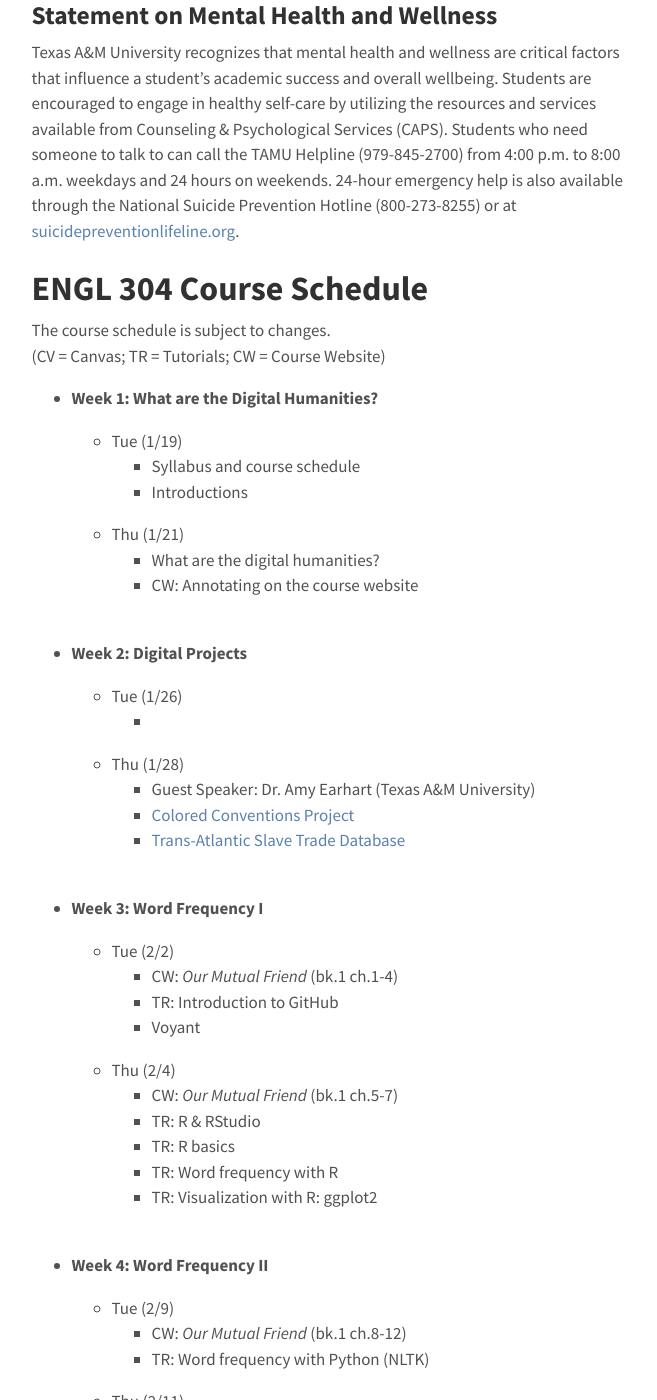
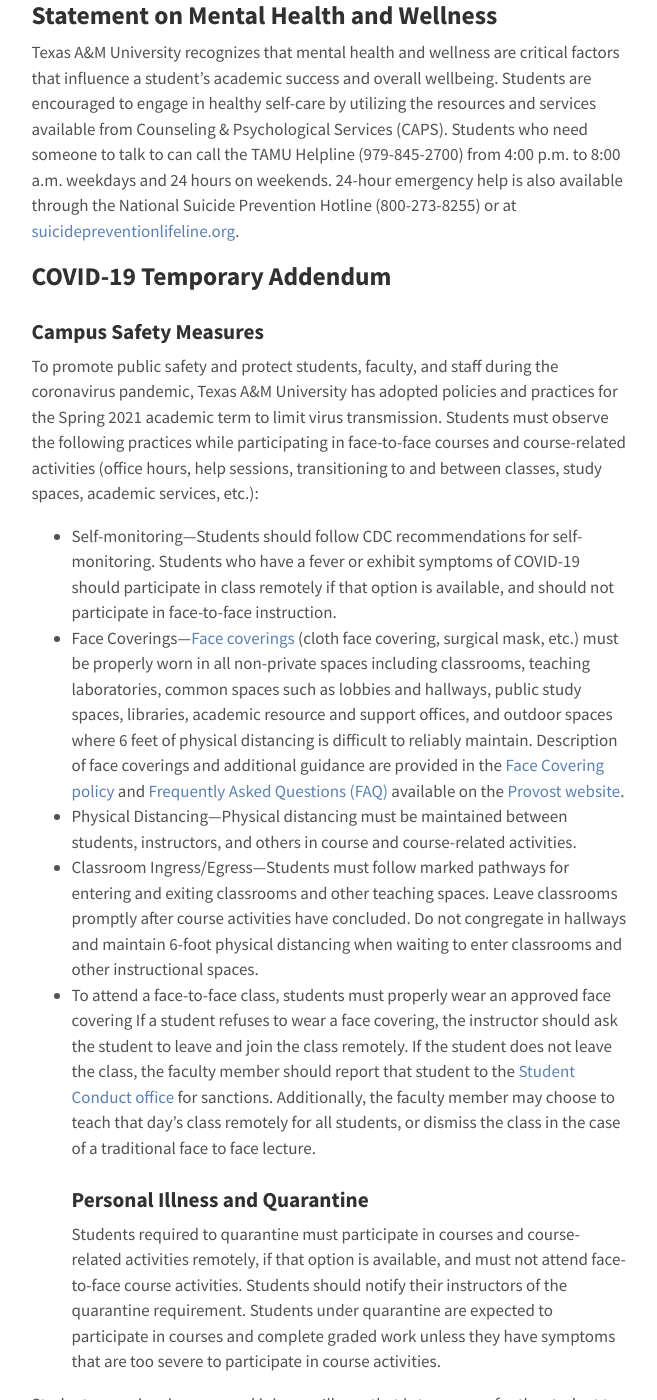
Before and after one commit to elibooklover/ENGL304-Spring2021, a Jekyll site: the page built from syllabus.md, in a window 1280 px wide and 1400 px high, scrolled down 4727 px. Shown: the whole window, without its empty margins (311-968 px from the left). Built offline with Jekyll 4.4.1, drawn with Linux system fonts in a browser that asks for light colours; some of the changed text lies outside the part shown.

Commit message:
Syllabus

```diff
--- a/syllabus.md
+++ b/syllabus.md
@@ -1,7 +1,7 @@
 ---
 layout: page
 title: Syllabus
-subtitle: v1.0.1 last updated on December 31, 2020.
+subtitle: v1.0.2 last updated on January 6, 2020.
 ---
 
 <p class="message">
@@ -103,6 +103,23 @@
 
 ## Statement on Mental Health and Wellness
 Texas A&M University recognizes that mental health and wellness are critical factors that influence a student’s academic success and overall wellbeing. Students are encouraged to engage in healthy self-care by utilizing the resources and services available from Counseling & Psychological Services (CAPS). Students who need someone to talk to can call the TAMU Helpline (979-845-2700) from 4:00 p.m. to 8:00 a.m. weekdays and 24 hours on weekends. 24-hour emergency help is also available through the National Suicide Prevention Hotline (800-273-8255) or at [suicidepreventionlifeline.org](https://suicidepreventionlifeline.org/).
+
+## COVID-19 Temporary Addendum
+### Campus Safety Measures
+To promote public safety and protect students, faculty, and staff during the coronavirus pandemic, Texas A&M University has adopted policies and practices for the Spring 2021 academic term to limit virus transmission. Students must observe the following practices while participating in face-to-face courses and course-related activities (office hours, help sessions, transitioning to and between classes, study spaces, academic services, etc.):<br>
+
+*	Self-monitoring—Students should follow CDC recommendations for self-monitoring. Students who have a fever or exhibit symptoms of COVID-19 should participate in class remotely if that option is available, and should not participate in face-to-face instruction.
+*	Face Coverings—[Face coverings](https://rules-saps.tamu.edu/PDFs/34.99.99.M0.03.pdf) (cloth face covering, surgical mask, etc.) must be properly worn in all non-private spaces including classrooms, teaching laboratories, common spaces such as lobbies and hallways, public study spaces, libraries, academic resource and support offices, and outdoor spaces where 6 feet of physical distancing is difficult to reliably maintain. Description of face coverings and additional guidance are provided in the [Face Covering policy](https://rules-saps.tamu.edu/PDFs/34.99.99.M0.03.pdf) and [Frequently Asked Questions (FAQ)](https://provost.tamu.edu/Menu/News/TAMU-Face-Covering-FAQs) available on the [Provost website](https://provost.tamu.edu/Menu/News/TAMU-Face-Covering-FAQs).
+*	Physical Distancing—Physical distancing must be maintained between students, instructors, and others in course and course-related activities.
+*	Classroom Ingress/Egress—Students must follow marked pathways for entering and exiting classrooms and other teaching spaces. Leave classrooms promptly after course activities have concluded. Do not congregate in hallways and maintain 6-foot physical distancing when waiting to enter classrooms and other instructional spaces.
+*	To attend a face-to-face class, students must properly wear an approved face covering If a student refuses to wear a face covering, the instructor should ask the student to leave and join the class remotely. If the student does not leave the class, the faculty member should report that student to the [Student Conduct office](https://studentlife.tamu.edu/sco/face-covering-violations/) for sanctions. Additionally, the faculty member may choose to teach that day’s class remotely for all students, or dismiss the class in the case of a traditional face to face lecture.
+### Personal Illness and Quarantine
+Students required to quarantine must participate in courses and course-related activities remotely, if that option is available, and must not attend face-to-face course activities. Students should notify their instructors of the quarantine requirement. Students under quarantine are expected to participate in courses and complete graded work unless they have symptoms that are too severe to participate in course activities.<br>
+
+Students experiencing personal injury or Illness that is too severe for the student to attend class qualify for an excused absence (See [Student Rule 7, Section 7.2.2](https://student-rules.tamu.edu/rule07/).) To receive an excused absence, students must comply with the documentation and notification guidelines outlined in Student Rule 7.
+
+
+
 
 # ENGL 304 Course Schedule
 The course schedule is subject to changes. <br>
```
